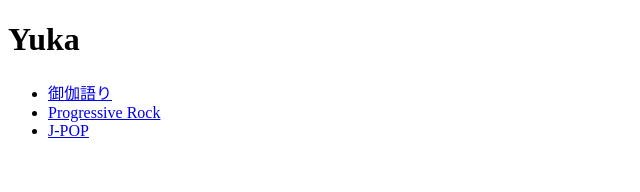
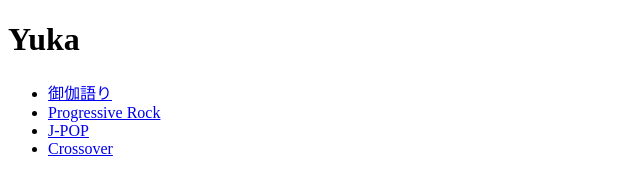
Before and after one commit to Purism-Music/Purism-Music.github.io, a plain HTML site: page yuka/index.html in a window 1280 px wide. Shown: the full height of the page, 0-640 px from the left. Drawn offline with Linux system fonts and the light colour scheme.

Commit message:
Update index.html

```diff
--- a/yuka/index.html
+++ b/yuka/index.html
@@ -10,6 +10,7 @@
     <li><a href="/yuka/otogi-gatari">御伽語り</a></li>
     <li><a href="/yuka/progressive-rock">Progressive Rock</a></li>
     <li><a href="/yuka/j-pop">J-POP</a></li>
+    <li><a href="/yuka/crossover">Crossover</a></li>
   </ul>
 </body>
 </html>
```
